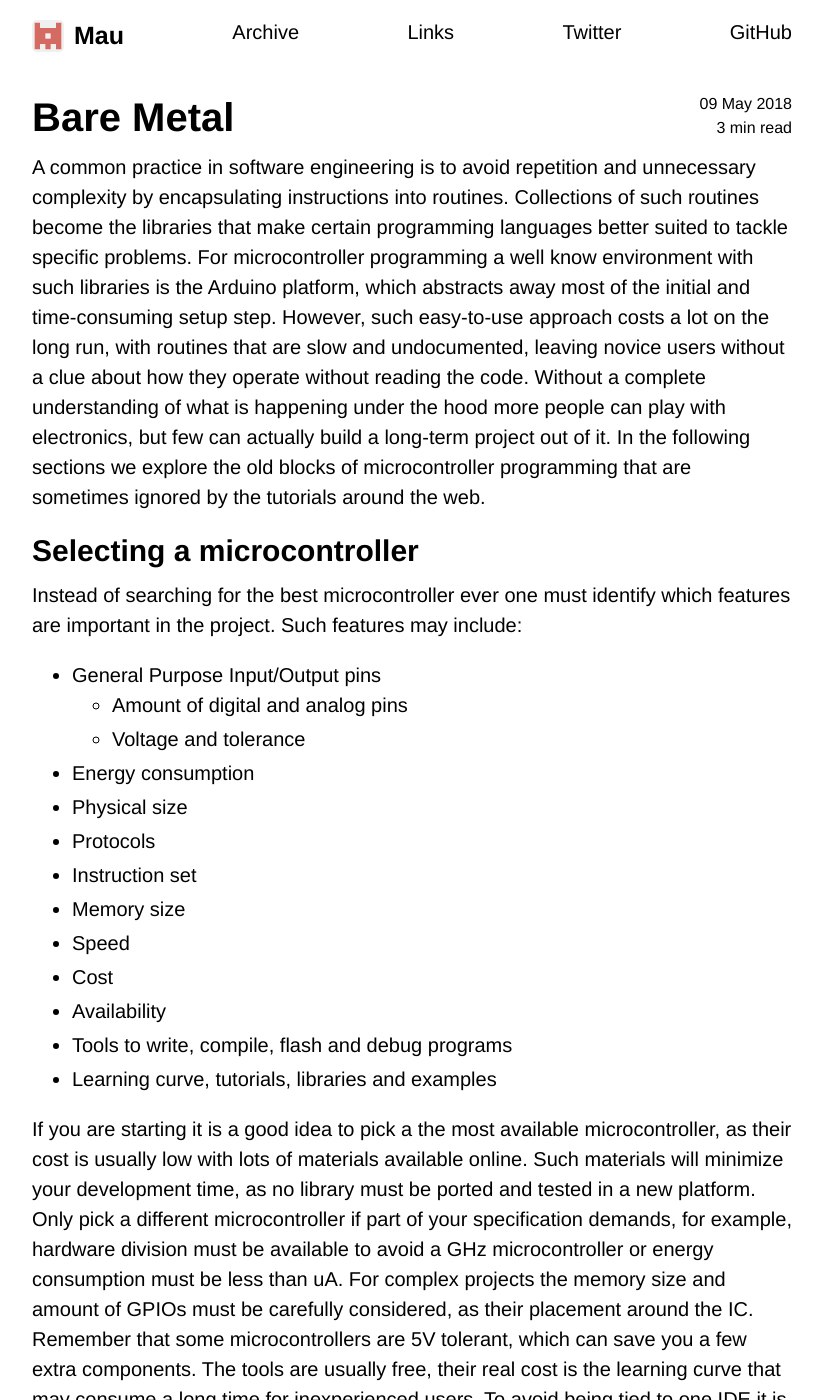
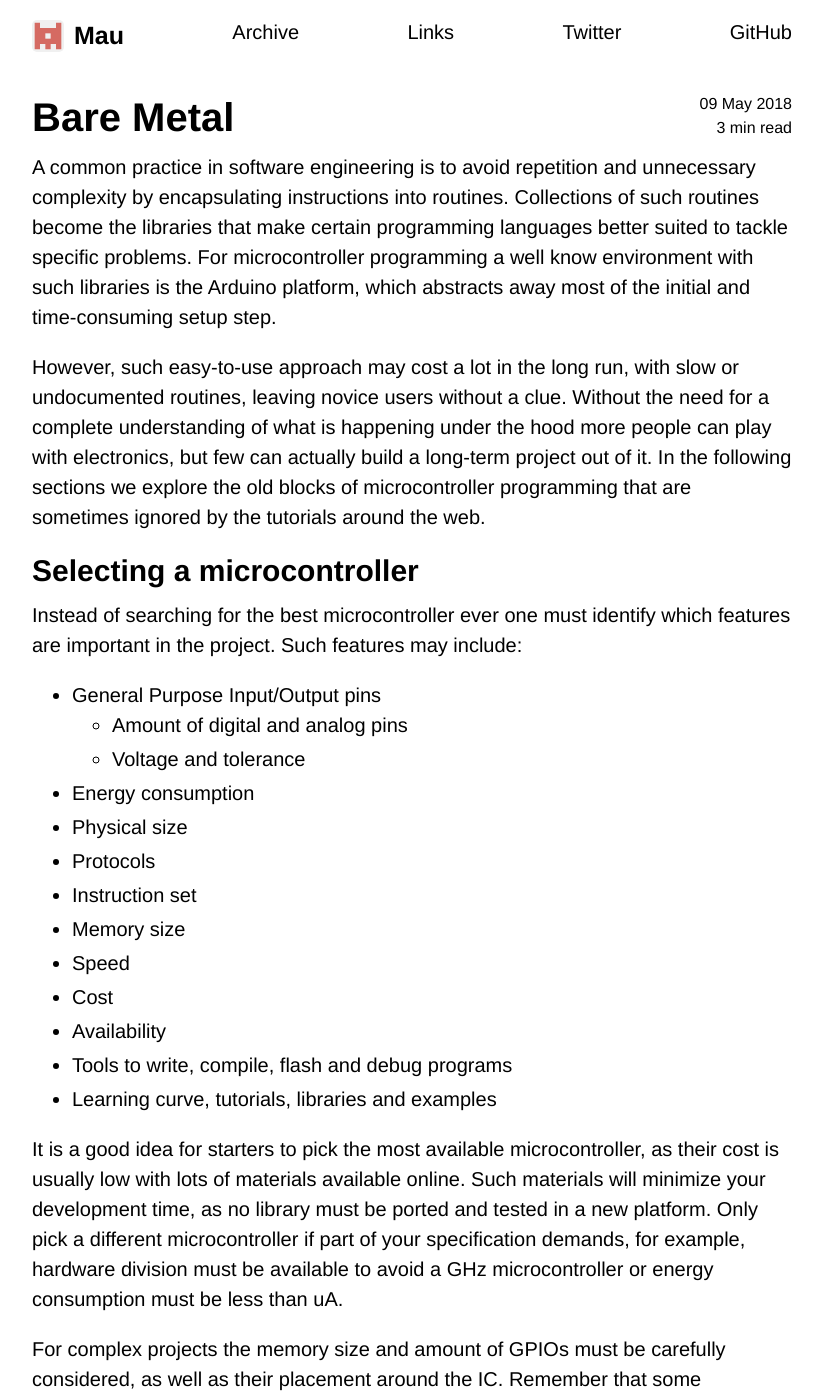
Before and after one commit to Maumagnaguagno/maumagnaguagno.github.io, a Jekyll site: the page built from baremetal.md, in a window 1280 px wide and 1400 px high. Shown: the whole window, without its empty margins (228-1051 px from the left). Built offline with Jekyll 4.4.1, drawn with Linux system fonts in a browser that asks for light colours; our own code applies the rules of GitHub Pages for plain Markdown files; some of the changed text lies outside the part shown.

Commit message:
Break long Bare Metal sections into paragraphs

```diff
--- a/baremetal.md
+++ b/baremetal.md
@@ -10,8 +10,9 @@ hidden: true
 A common practice in software engineering is to avoid repetition and unnecessary complexity by encapsulating instructions into routines.
 Collections of such routines become the libraries that make certain programming languages better suited to tackle specific problems.
 For microcontroller programming a well know environment with such libraries is the Arduino platform, which abstracts away most of the initial and time-consuming setup step.
-However, such easy-to-use approach costs a lot on the long run, with routines that are slow and undocumented, leaving novice users without a clue about how they operate without reading the code.
-Without a complete understanding of what is happening under the hood more people can play with electronics, but few can actually build a long-term project out of it.
+
+However, such easy-to-use approach may cost a lot in the long run, with slow or undocumented routines, leaving novice users without a clue.
+Without the need for a complete understanding of what is happening under the hood more people can play with electronics, but few can actually build a long-term project out of it.
 In the following sections we explore the old blocks of microcontroller programming that are sometimes ignored by the tutorials around the web.
 
 ## Selecting a microcontroller
@@ -31,10 +32,11 @@ Such features may include:
 - Tools to write, compile, flash and debug programs
 - Learning curve, tutorials, libraries and examples
 
-If you are starting it is a good idea to pick a the most available microcontroller, as their cost is usually low with lots of materials available online.
+It is a good idea for starters to pick the most available microcontroller, as their cost is usually low with lots of materials available online.
 Such materials will minimize your development time, as no library must be ported and tested in a new platform.
 Only pick a different microcontroller if part of your specification demands, for example, hardware division must be available to avoid a GHz microcontroller or energy consumption must be less than uA.
-For complex projects the memory size and amount of GPIOs must be carefully considered, as their placement around the IC.
+
+For complex projects the memory size and amount of GPIOs must be carefully considered, as well as their placement around the IC.
 Remember that some microcontrollers are 5V tolerant, which can save you a few extra components.
 The tools are usually free, their real cost is the learning curve that may consume a long time for inexperienced users.
 To avoid being tied to one IDE it is a good idea to start with a Makefile, which reveals the stages instead of hiding the entire process behind a few buttons.
```
